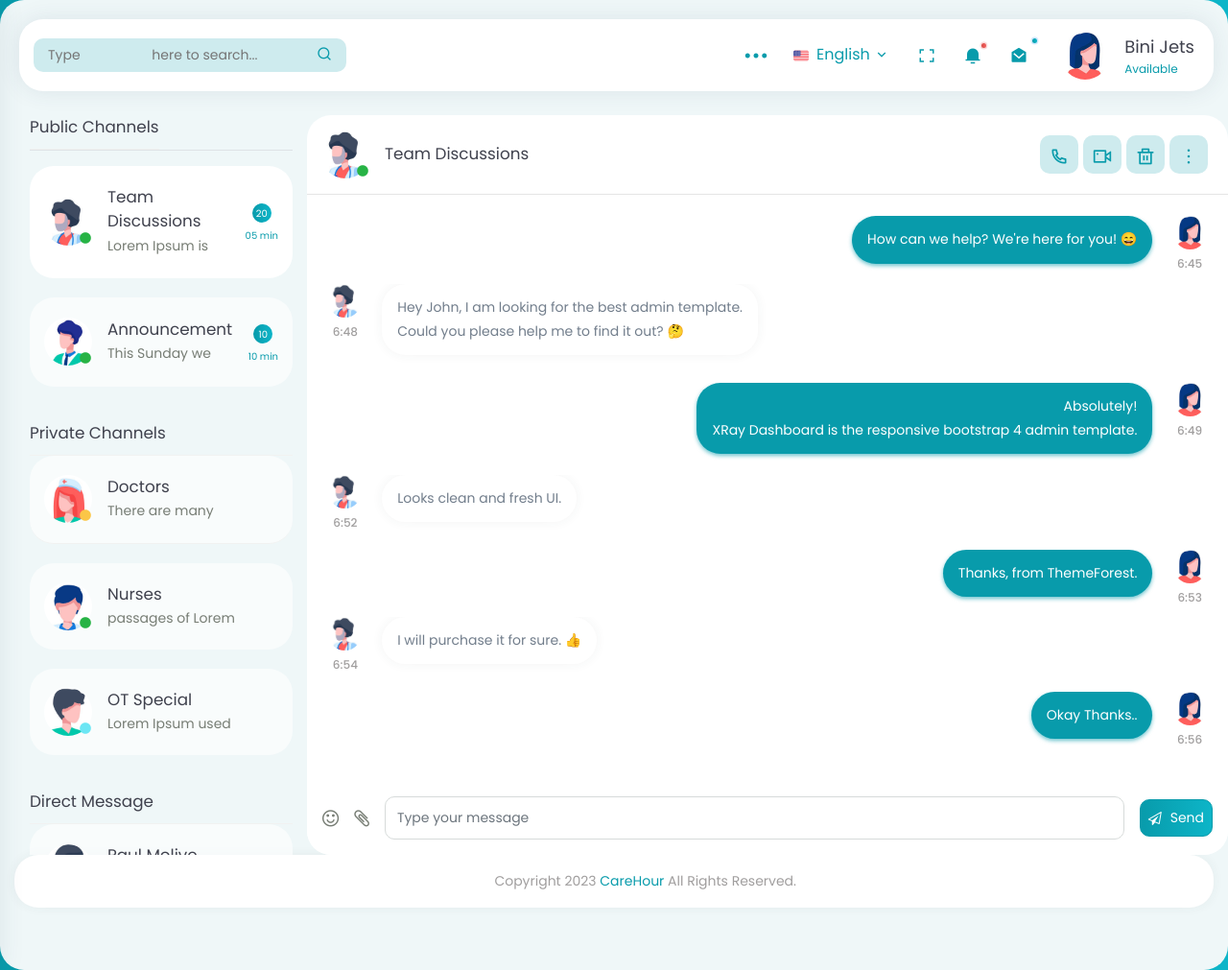
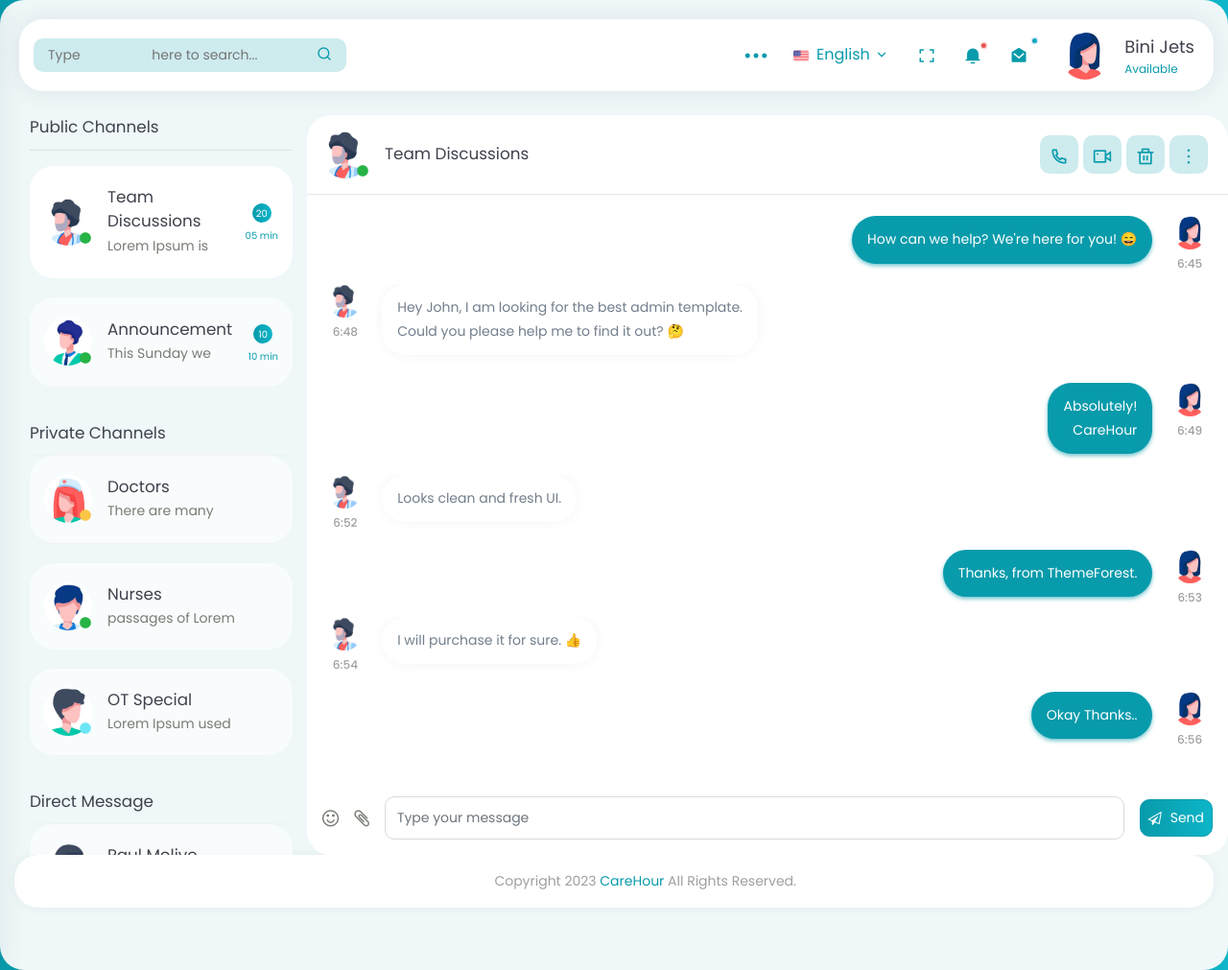
Before and after one commit to AhmedAuday/careHour, a PHP site: page /chat.php in a window 1280 px wide, after a click that opens the changed part. Shown: the whole page at 96% size. Run offline with PHP 8.4, Linux system fonts and the light colour scheme; some libraries are stand-ins or nearby versions.

Commit message:
changed all Titles to CareHour

```diff
--- a/admin_doctor-list.php
+++ b/admin_doctor-list.php
@@ -5,7 +5,7 @@
         <!-- Required meta tags -->
         <meta charset="utf-8" />
         <meta name="viewport" content="width=device-width, initial-scale=1, shrink-to-fit=no" />
-        <title>XRay - Responsive Bootstrap 4 Admin Dashboard Template</title>
+        <title>CareHour</title>
         <!-- Favicon -->
         <link rel="shortcut icon" href="images/favicon.ico" />
         <!-- Bootstrap CSS -->
@@ -31,7 +31,7 @@
                 <div class="iq-sidebar-logo d-flex justify-content-between">
                     <a href="">
                         <img src="images/logo.png" class="img-fluid" alt="" />
-                        <span>XRay</span>
+                        <span>CareHour</span>
                     </a>
                     <div class="iq-menu-bt-sidebar">
                         <div class="iq-menu-bt align-self-center">
@@ -104,7 +104,7 @@
                             <div class="top-logo">
                                 <a href="" class="logo">
                                     <img src="images/logo.png" class="img-fluid" alt="" />
-                                    <span>XRay</span>
+                                    <span>CareHour</span>
                                 </a>
                             </div>
                         </div>
--- a/admin_doctor_profile.php
+++ b/admin_doctor_profile.php
@@ -5,7 +5,7 @@
         <!-- Required meta tags -->
         <meta charset="utf-8" />
         <meta name="viewport" content="width=device-width, initial-scale=1, shrink-to-fit=no" />
-        <title>XRay - Responsive Bootstrap 4 Admin Dashboard Template</title>
+        <title>CareHour</title>
         <!-- Favicon -->
         <link rel="shortcut icon" href="images/favicon.ico" />
         <!-- Bootstrap CSS -->
@@ -31,7 +31,7 @@
                 <div class="iq-sidebar-logo d-flex justify-content-between">
                     <a href="">
                         <img src="images/logo.png" class="img-fluid" alt="" />
-                        <span>XRay</span>
+                        <span>CareHour</span>
                     </a>
                     <div class="iq-menu-bt-sidebar">
                         <div class="iq-menu-bt align-self-center">
@@ -104,7 +104,7 @@
                             <div class="top-logo">
                                 <a href="" class="logo">
                                     <img src="images/logo.png" class="img-fluid" alt="" />
-                                    <span>XRay</span>
+                                    <span>CareHour</span>
                                 </a>
                             </div>
                         </div>
--- a/admin_doctor_profile_edit.php
+++ b/admin_doctor_profile_edit.php
@@ -5,7 +5,7 @@
         <!-- Required meta tags -->
         <meta charset="utf-8" />
         <meta name="viewport" content="width=device-width, initial-scale=1, shrink-to-fit=no" />
-        <title>Care Hour</title>
+        <title>CareHour</title>
         <!-- Favicon -->
         <link rel="shortcut icon" href="images/favicon.ico" />
         <!-- Bootstrap CSS -->
--- a/admin_main_dashboard.php
+++ b/admin_main_dashboard.php
@@ -6,7 +6,7 @@
         <meta charset="utf-8" />
         <meta name="viewport" content="width=device-width, initial-scale=1,
       shrink-to-fit=no" />
-        <title>XRay - Responsive Bootstrap 4 Admin Dashboard Template</title>
+        <title>CareHour</title>
         <!-- Favicon -->
         <link rel="shortcut icon" href="images/favicon.ico" />
         <!-- Bootstrap CSS -->
@@ -39,7 +39,7 @@
                 <div class="iq-sidebar-logo d-flex justify-content-between">
                     <a href="">
                         <img src="images/logo.png" class="img-fluid" alt="" />
-                        <span>XRay</span>
+                        <span>CareHour</span>
                     </a>
                     <div class="iq-menu-bt-sidebar">
                         <div class="iq-menu-bt align-self-center">
@@ -113,7 +113,7 @@
                             <div class="top-logo">
                                 <a href="" class="logo">
                                     <img src="images/logo.png" class="img-fluid" alt="" />
-                                    <span>XRay</span>
+                                    <span>CareHour</span>
                                 </a>
                             </div>
                         </div>
--- a/admin_patient_dashboard.php
+++ b/admin_patient_dashboard.php
@@ -113,7 +113,7 @@
                             <div class="top-logo">
                                 <a href="" class="logo">
                                     <img src="images/logo.png" class="img-fluid" alt="" />
-                                    <span>XRay</span>
+                                    <span>CareHour</span>
                                 </a>
                             </div>
                         </div>
--- a/chat.php
+++ b/chat.php
@@ -712,8 +712,7 @@
                                                 <div class="chat-message">
                                                     <p>Absolutely!</p>
                                                     <p>
-                                                        XRay Dashboard is the responsive bootstrap 4 admin
-                                                        template.
+                                                        CareHour
                                                     </p>
                                                 </div>
                                             </div>
@@ -937,8 +936,7 @@
                                                 <div class="chat-message">
                                                     <p>Absolutely!</p>
                                                     <p>
-                                                        XRay Dashboard is the responsive bootstrap 4 admin
-                                                        template.
+                                                        CareHour
                                                     </p>
                                                 </div>
                                             </div>
@@ -1160,8 +1158,7 @@
                                                 <div class="chat-message">
                                                     <p>Absolutely!</p>
                                                     <p>
-                                                        XRay Dashboard is the responsive bootstrap 4 admin
-                                                        template.
+                                                        CareHour
                                                     </p>
                                                 </div>
                                             </div>
@@ -1383,8 +1380,7 @@
                                                 <div class="chat-message">
                                                     <p>Absolutely!</p>
                                                     <p>
-                                                        XRay Dashboard is the responsive bootstrap 4 admin
-                                                        template.
+                                                        CareHour
                                                     </p>
                                                 </div>
                                             </div>
@@ -1608,8 +1604,7 @@
                                                 <div class="chat-message">
                                                     <p>Absolutely!</p>
                                                     <p>
-                                                        XRay Dashboard is the responsive bootstrap 4 admin
-                                                        template.
+                                                        CareHour
                                                     </p>
                                                 </div>
                                             </div>
@@ -1831,8 +1826,7 @@
                                                 <div class="chat-message">
                                                     <p>Absolutely!</p>
                                                     <p>
-                                                        XRay Dashboard is the responsive bootstrap 4 admin
-                                                        template.
+                                                        CareHour
                                                     </p>
                                                 </div>
                                             </div>
@@ -2054,8 +2048,7 @@
                                                 <div class="chat-message">
                                                     <p>Absolutely!</p>
                                                     <p>
-                                                        XRay Dashboard is the responsive bootstrap 4 admin
-                                                        template.
+                                                        CareHour
                                                     </p>
                                                 </div>
                                             </div>
@@ -2279,8 +2272,7 @@
                                                 <div class="chat-message">
                                                     <p>Absolutely!</p>
                                                     <p>
-                                                        XRay Dashboard is the responsive bootstrap 4 admin
-                                                        template.
+                                                        CareHour
                                                     </p>
                                                 </div>
                                             </div>
@@ -2502,8 +2494,7 @@
                                                 <div class="chat-message">
                                                     <p>Absolutely!</p>
                                                     <p>
-                                                        XRay Dashboard is the responsive bootstrap 4 admin
-                                                        template.
+                                                        CareHour
                                                     </p>
                                                 </div>
                                             </div>
@@ -2727,8 +2718,7 @@
                                                 <div class="chat-message">
                                                     <p>Absolutely!</p>
                                                     <p>
-                                                        XRay Dashboard is the responsive bootstrap 4 admin
-                                                        template.
+                                                        CareHour
                                                     </p>
                                                 </div>
                                             </div>
--- a/doctor-list.php
+++ b/doctor-list.php
@@ -12,7 +12,7 @@
         <!-- Required meta tags -->
         <meta charset="utf-8" />
         <meta name="viewport" content="width=device-width, initial-scale=1, shrink-to-fit=no" />
-        <title>XRay - Responsive Bootstrap 4 Admin Dashboard Template</title>
+        <title>CareHour</title>
         <!-- Favicon -->
         <link rel="shortcut icon" href="../../images/favicon.ico" />
         <!-- Bootstrap CSS -->
--- a/index.php
+++ b/index.php
@@ -121,7 +121,7 @@ $patint->getById("1");
                             <div class="top-logo">
                                 <a href="index.php" class="logo">
                                     <img src="/images/logo.png" class="img-fluid" alt="" />
-                                    <span>XRay</span>
+                                    <span>CareHour</span>
                                 </a>
                             </div>
                         </div>
--- a/my-docotor-list.php
+++ b/my-docotor-list.php
@@ -5,7 +5,7 @@
         <!-- Required meta tags -->
         <meta charset="utf-8" />
         <meta name="viewport" content="width=device-width, initial-scale=1, shrink-to-fit=no" />
-        <title>XRay - Responsive Bootstrap 4 Admin Dashboard Template</title>
+        <title>CareHour</title>
         <!-- Favicon -->
         <link rel="shortcut icon" href="/images/favicon.ico" />
         <!-- Bootstrap CSS -->
--- a/privacy-setting.php
+++ b/privacy-setting.php
@@ -92,7 +92,7 @@
                             <div class="top-logo">
                                 <a href="index.php" class="logo">
                                     <img src="/images/logo.png" class="img-fluid" alt="" />
-                                    <span>XRay</span>
+                                    <span>CareHour</span>
                                 </a>
                             </div>
                         </div>
```
Also changed, not shown: test_signup_admin.php (+5 -5 lines).
